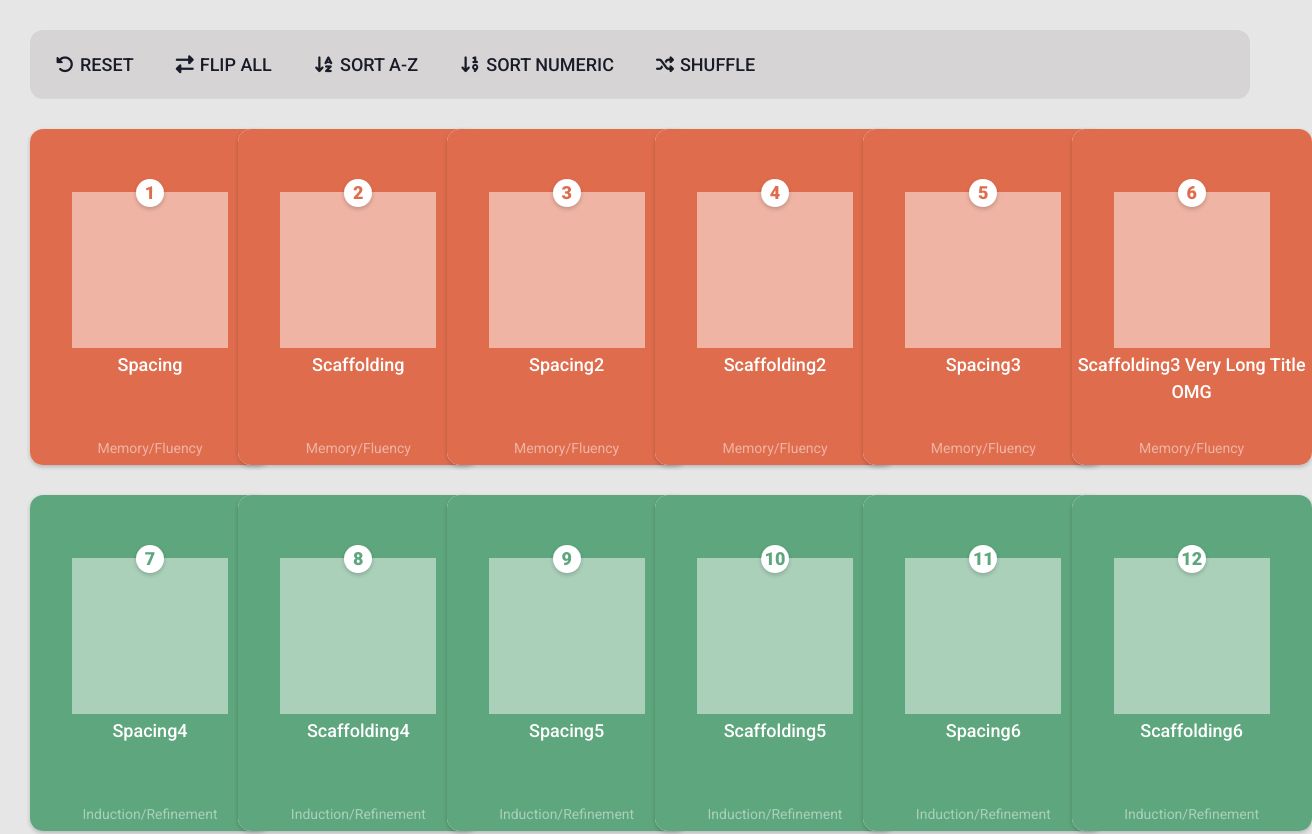
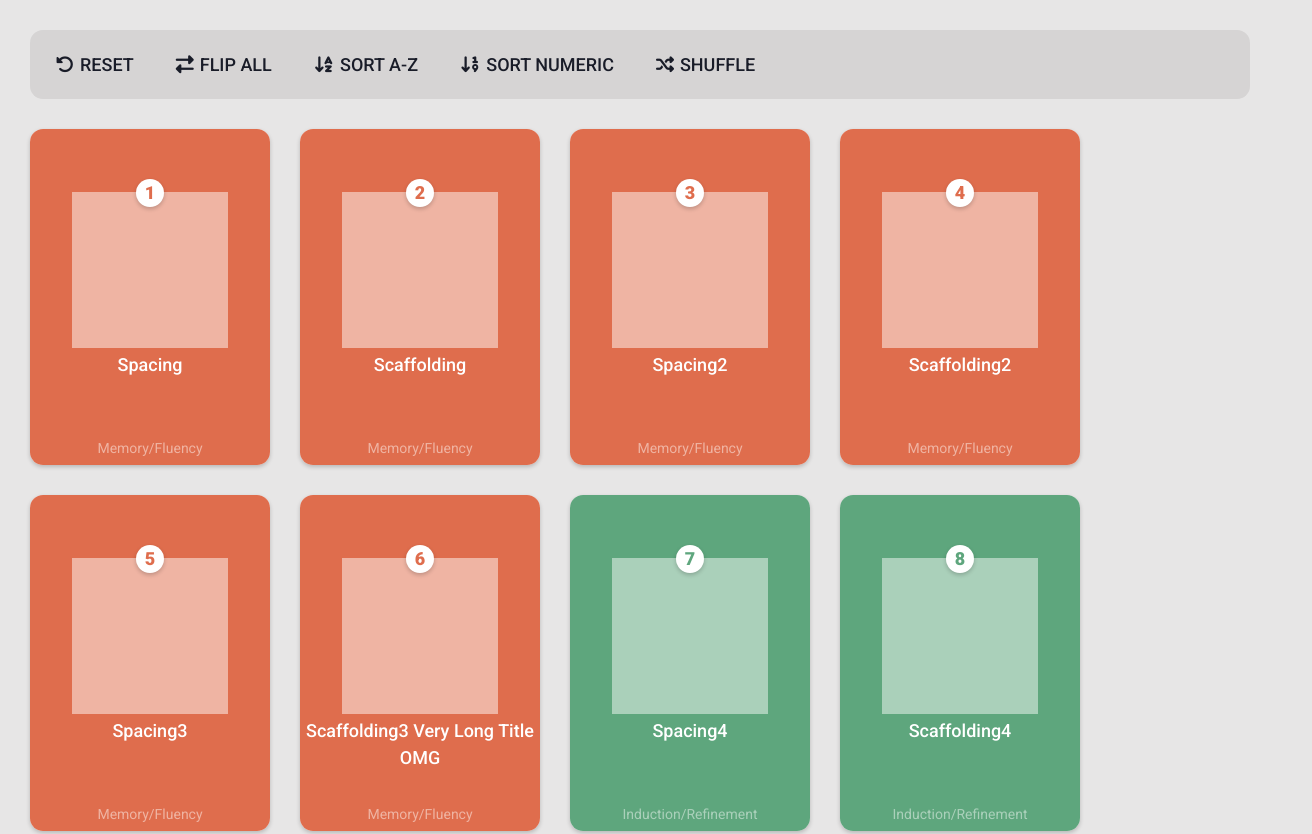
Before and after one commit to mqo00/interactive-principles, a React app: page / in a window 1280 px wide. Shown: the top 834 px of the page, 1312 px wide, since content can reach past the window. Built offline with nearby package versions, Linux system fonts and the light colour scheme.

Commit message:
alignment

```diff
--- a/src/components/App.js
+++ b/src/components/App.js
@@ -121,7 +121,7 @@ export default class App extends Component {
                 <div className={'row'}>
 
                     {this.state.cards.map( card => (
-                        <div key={card.id} className={'col-xs-12 col-sm-4 col-md-3 col-xl-2'} onClick={() => this.flipCard(card.id)}>
+                        <div key={card.id} className={'col-xs-12 col-sm-12 card-container'} onClick={() => this.flipCard(card.id)}>
                             <Card
                                 flipped={card.flipped}
                                 id={card.id}
--- a/src/styles/_card.scss
+++ b/src/styles/_card.scss
@@ -38,6 +38,11 @@ $example-section-height: $body-height * .3;
   @include themed() {
     color: t('dark');
   }
+}
+
+.card-container {
+  max-width: ($space-between-cards + $card-width);
+  //margin: 0 auto; //center cards?
 }
 
 .card {
```
